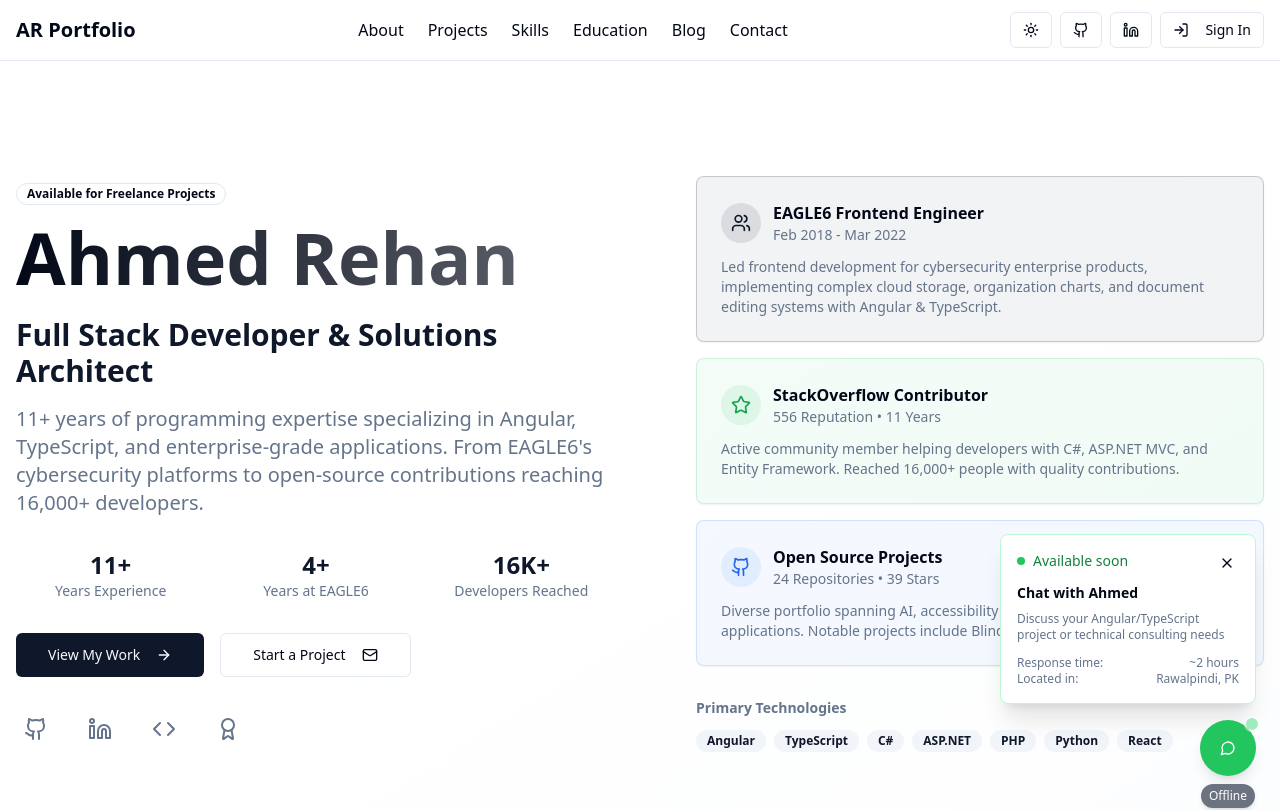
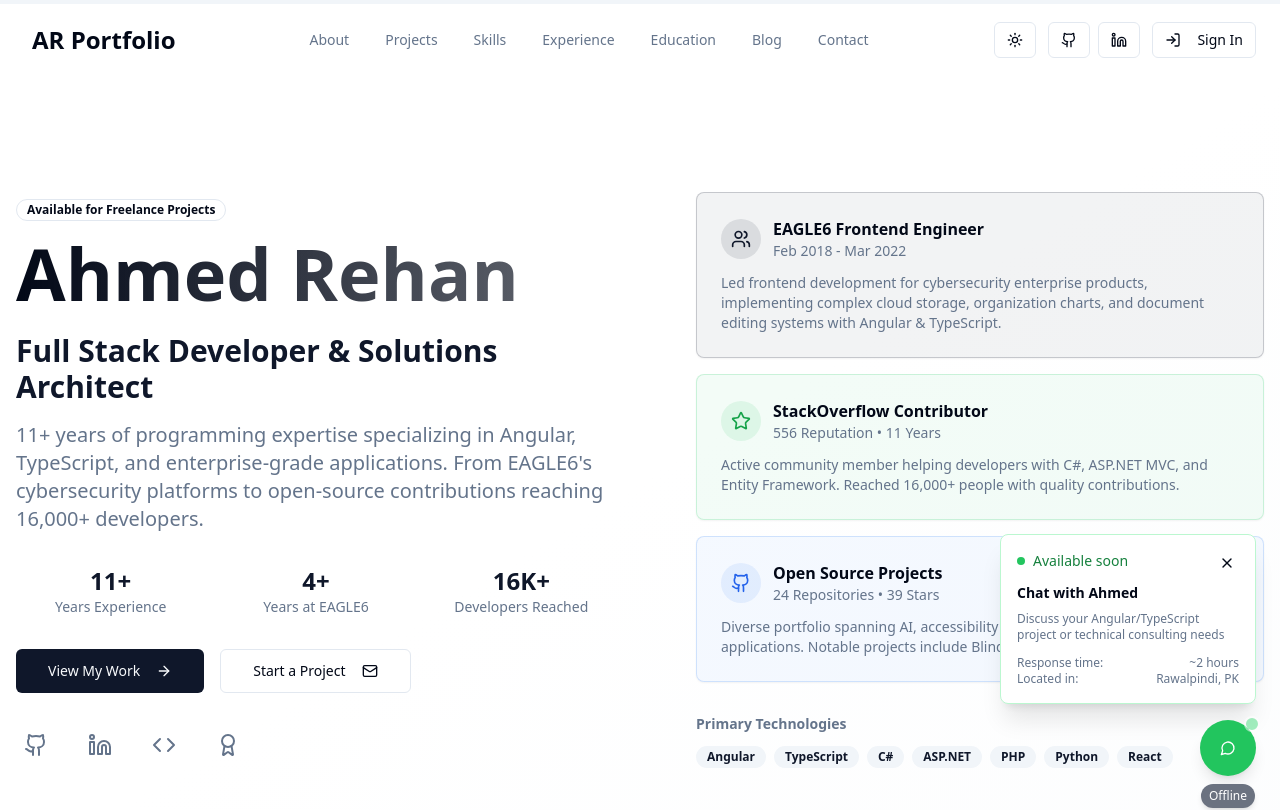
Before and after one commit to ar27111994/passive-portfolio-genesis, a React (Vite) app: page / in a window 1280 px wide. Shown: the top 810 px of the page. Built offline with nearby package versions, Linux system fonts and the light colour scheme.

Commit message:
Enhanced Index page with improved responsive design and mobile-first approach
cgen-5ef8cfdcfc7a4de2917786836b6f0953

```diff
--- a/src/pages/Index.tsx
+++ b/src/pages/Index.tsx
@@ -1,4 +1,3 @@
-
 import { ArrowRight, Github, Linkedin, Mail, Code, Book, ExternalLink } from "lucide-react";
 import { Button } from "@/components/ui/button";
 import { Card, CardContent, CardDescription, CardHeader, CardTitle } from "@/components/ui/card";
@@ -19,38 +18,154 @@ import { UserMenu } from "@/components/UserMenu";
 import { MobileMenu } from "@/components/MobileMenu";
 import { WhatsAppButton } from "@/components/WhatsAppButton";
 import { useAuth } from "@/hooks/useAuth";
+import SEO, { seoConfigs } from "@/components/SEO";
+import { useState, useEffect } from "react";
 
 const Index = () => {
   const { user, loading } = useAuth();
+  const [activeSection, setActiveSection] = useState('home');
+  const [isScrolled, setIsScrolled] = useState(false);
+
+  // Handle scroll events for active section and navbar styling
+  useEffect(() => {
+    const handleScroll = () => {
+      const scrollPosition = window.scrollY;
+      setIsScrolled(scrollPosition > 20);
+
+      // Determine active section
+      const sections = ['home', 'about', 'projects', 'skills', 'experience', 'education', 'blog', 'monetization', 'contact'];
+      const currentSection = sections.find(section => {
+        const element = section === 'home' ? document.querySelector('#hero') : document.querySelector(`#${section}`);
+        if (element) {
+          const rect = element.getBoundingClientRect();
+          return rect.top <= 100 && rect.bottom >= 100;
+        }
+        return false;
+      });
+
+      if (currentSection) {
+        setActiveSection(currentSection);
+      }
+    };
+
+    window.addEventListener('scroll', handleScroll, { passive: true });
+    return () => window.removeEventListener('scroll', handleScroll);
+  }, []);
+
+  // Update SEO based on active section
+  useEffect(() => {
+    const seoConfig = seoConfigs[activeSection as keyof typeof seoConfigs] || seoConfigs.home;
+    // The SEO component would handle this, but we can trigger updates here if needed
+  }, [activeSection]);
+
+  const navItems = [
+    { id: 'about', label: 'About', href: '#about' },
+    { id: 'projects', label: 'Projects', href: '#projects' },
+    { id: 'skills', label: 'Skills', href: '#skills' },
+    { id: 'experience', label: 'Experience', href: '#experience' },
+    { id: 'education', label: 'Education', href: '#education' },
+    { id: 'blog', label: 'Blog', href: '#blog' },
+    { id: 'contact', label: 'Contact', href: '#contact' }
+  ];
+
+  const handleNavClick = (href: string, id: string) => {
+    const element = document.querySelector(href);
+    if (element) {
+      element.scrollIntoView({ behavior: 'smooth', block: 'start' });
+      setActiveSection(id);
+    }
+  };
 
   return (
+    <>
+      {/* Dynamic SEO */}
+      <SEO {...seoConfigs.home} />
+
       <div className="min-h-screen bg-background">
-      {/* Navigation */}
-      <nav className="fixed top-0 w-full bg-background/80 backdrop-blur-md border-b z-50">
-        <div className="container mx-auto px-4 py-3">
-          <div className="flex justify-between items-center">
-            <div className="text-xl font-bold">AR Portfolio</div>
-            <div className="hidden md:flex space-x-6">
-              <a href="#about" className="hover:text-primary transition-colors">About</a>
-              <a href="#projects" className="hover:text-primary transition-colors">Projects</a>
-              <a href="#skills" className="hover:text-primary transition-colors">Skills</a>
-              <a href="#education" className="hover:text-primary transition-colors">Education</a>
-              <a href="#blog" className="hover:text-primary transition-colors">Blog</a>
-              <a href="#contact" className="hover:text-primary transition-colors">Contact</a>
+        {/* Enhanced Navigation */}
+        <nav
+          className={`fixed top-0 w-full z-50 transition-all duration-300 ${
+            isScrolled
+              ? 'bg-background/95 backdrop-blur-md border-b shadow-sm'
+              : 'bg-background/80 backdrop-blur-sm border-b border-transparent'
+          }`}
+          role="navigation"
+          aria-label="Main navigation"
+        >
+          <div className="container mx-auto px-4 lg:px-6">
+            <div className="flex justify-between items-center h-16 lg:h-20">
+              {/* Logo */}
+              <div className="flex items-center">
+                <button
+                  onClick={() => handleNavClick('#hero', 'home')}
+                  className="text-xl lg:text-2xl font-bold hover:text-primary transition-colors focus:outline-none focus:ring-2 focus:ring-primary focus:ring-offset-2 rounded-md px-2 py-1"
+                  aria-label="Go to top of page"
+                >
+                  AR Portfolio
+                </button>
               </div>
-            <div className="flex items-center space-x-2">
+
+              {/* Desktop Navigation */}
+              <div className="hidden lg:flex items-center space-x-1">
+                {navItems.map((item) => (
+                  <button
+                    key={item.id}
+                    onClick={() => handleNavClick(item.href, item.id)}
+                    className={`px-4 py-2 rounded-md text-sm font-medium transition-all duration-200 hover:text-primary hover:bg-muted/50 focus:outline-none focus:ring-2 focus:ring-primary focus:ring-offset-2 ${
+                      activeSection === item.id
+                        ? 'text-primary bg-muted/50'
+                        : 'text-muted-foreground'
+                    }`}
+                    aria-current={activeSection === item.id ? 'page' : undefined}
+                  >
+                    {item.label}
+                  </button>
+                ))}
+              </div>
+
+              {/* Right side actions */}
+              <div className="flex items-center space-x-2 lg:space-x-3">
+                {/* Theme Toggle */}
                 <ThemeToggle />
-              <Button variant="outline" size="sm" asChild>
-                <a href="https://github.com/ar27111994" target="_blank" rel="noopener noreferrer">
+
+                {/* Social Links - Hidden on mobile */}
+                <div className="hidden sm:flex items-center space-x-2">
+                  <Button
+                    variant="outline"
+                    size="sm"
+                    asChild
+                    className="hover:scale-105 transition-transform"
+                  >
+                    <a
+                      href="https://github.com/ar27111994"
+                      target="_blank"
+                      rel="noopener noreferrer"
+                      aria-label="View GitHub profile"
+                    >
                       <Github className="w-4 h-4" />
                     </a>
                   </Button>
-              <Button variant="outline" size="sm" asChild>
-                <a href="https://linkedin.com/in/ar27111994" target="_blank" rel="noopener noreferrer">
+                  <Button
+                    variant="outline"
+                    size="sm"
+                    asChild
+                    className="hover:scale-105 transition-transform"
+                  >
+                    <a
+                      href="https://linkedin.com/in/ar27111994"
+                      target="_blank"
+                      rel="noopener noreferrer"
+                      aria-label="View LinkedIn profile"
+                    >
                       <Linkedin className="w-4 h-4" />
                     </a>
                   </Button>
+                </div>
+
+                {/* Auth */}
                 {!loading && (user ? <UserMenu /> : <AuthDialog />)}
+
+                {/* Mobile Menu */}
                 <MobileMenu />
               </div>
             </div>
@@ -58,21 +173,66 @@ const Index = () => {
         </nav>
 
         {/* Main Content */}
-      <main className="pt-16">
+        <main id="main-content" className="pt-16 lg:pt-20">
+          {/* Hero Section */}
+          <section id="hero">
             <Hero />
+          </section>
+
+          {/* About Section */}
           <About />
+
+          {/* Projects Section */}
           <Projects />
+
+          {/* Skills Section */}
           <Skills />
+
+          {/* Experience Section */}
           <Experience />
+
+          {/* Education Section */}
           <Education />
+
+          {/* Blog Section */}
           <Blog />
+
+          {/* Monetization/Services Section */}
           <Monetization />
+
+          {/* Contact Section */}
           <Contact />
         </main>
 
+        {/* Footer */}
         <Footer />
+
+        {/* WhatsApp Button */}
         <WhatsAppButton />
+
+        {/* Progress Indicator */}
+        <div className="fixed top-0 left-0 w-full h-1 bg-muted z-50">
+          <div
+            className="h-full bg-primary transition-all duration-300 ease-out"
+            style={{
+              width: `${Math.min(100, (window.scrollY / (document.documentElement.scrollHeight - window.innerHeight)) * 100)}%`
+            }}
+          />
         </div>
+
+        {/* Back to Top Button */}
+        <button
+          onClick={() => window.scrollTo({ top: 0, behavior: 'smooth' })}
+          className={`fixed bottom-24 left-6 z-40 w-12 h-12 bg-primary text-primary-foreground rounded-full shadow-lg hover:shadow-xl transition-all duration-300 ${
+            isScrolled ? 'opacity-100 translate-y-0' : 'opacity-0 translate-y-4'
+          } focus:outline-none focus:ring-2 focus:ring-primary focus:ring-offset-2`}
+          aria-label="Back to top"
+          style={{ display: isScrolled ? 'flex' : 'none' }}
+        >
+          <ArrowRight className="w-5 h-5 m-auto rotate-[-90deg]" />
+        </button>
+      </div>
+    </>
   );
 };
 
```
Lines whose indentation alone changed are shown as unchanged.
